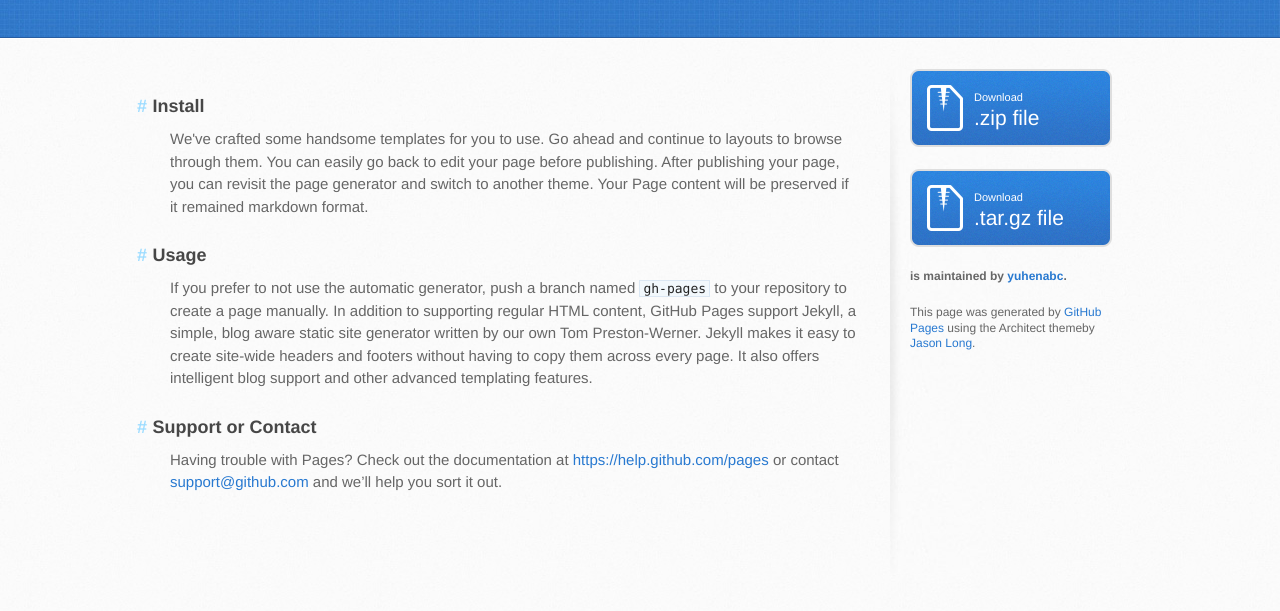
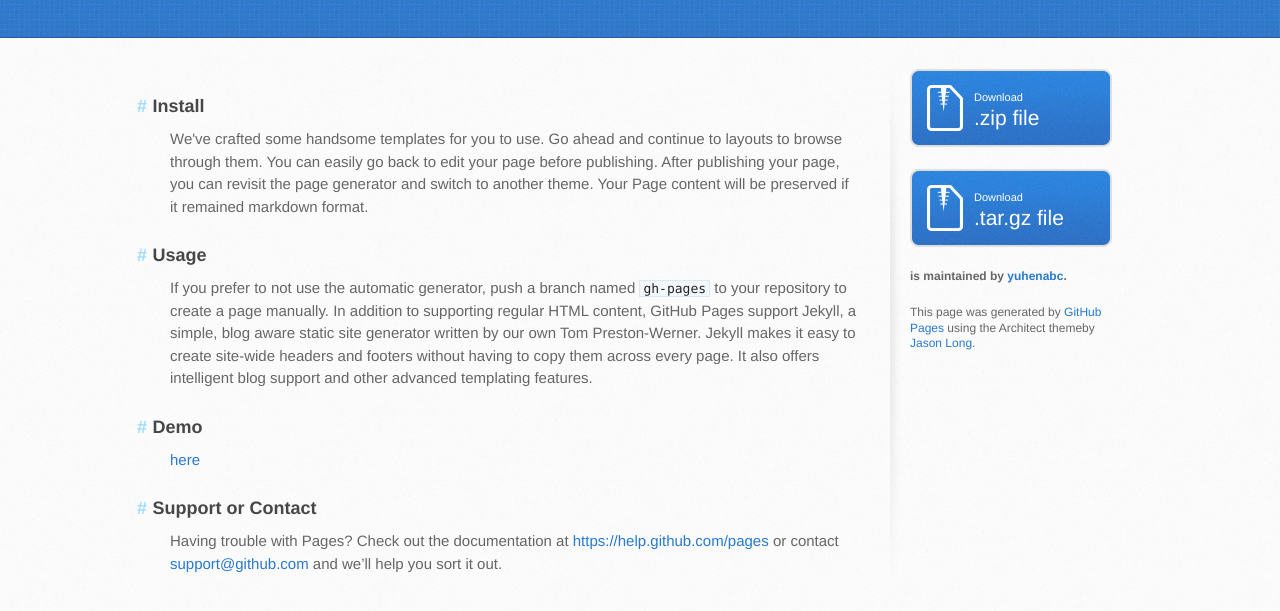
Before and after one commit to yuhenabc/imagehandler, a plain HTML site: page index.html in a window 1280 px wide. Shown: the part 181-792 px from the top of the page. Drawn offline with Linux system fonts and the light colour scheme.

Commit message:
add demo entrance

```diff
--- a/index.html
+++ b/index.html
@@ -36,6 +36,8 @@
                 support Jekyll, a simple, blog aware static site generator written by our own Tom Preston-Werner. Jekyll
                 makes it easy to create site-wide headers and footers without having to copy them across every page. It
                 also offers intelligent blog support and other advanced templating features.</p>
+            <h3>Demo</h3>
+            <p><a href="demo">here</a></p>
             <h3>Support or Contact</h3>
             <p>Having trouble with Pages? Check out the documentation at <a href="https://help.github.com/pages">https://help.github.com/pages</a>
                 or contact <a href="mailto:support@github.com">support@github.com</a> and we’ll help you sort it out.
```
